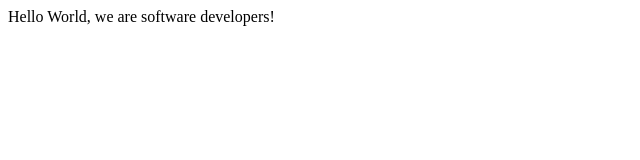
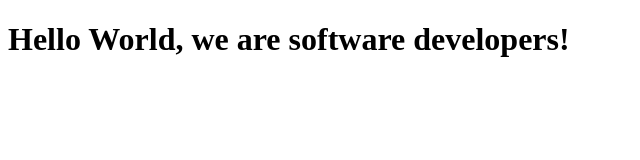
Before and after one commit to carlos-osorio-developer/CodingTrials1, a plain HTML site: page index.html in a window 1280 px wide. Shown: the whole page, without its empty margins (0-640 px from the left). Drawn offline with Linux system fonts and the light colour scheme.

Commit message:
We've just updated the best webpage in the world!

```diff
--- a/index.html
+++ b/index.html
@@ -8,19 +8,9 @@
 
   <body>
     <script src="https://cdn.freecodecamp.org/testable-projects-fcc/v1/bundle.js"></script>
-    Hello World, we are software developers!
-    <!--
 
-    Hello Camper!
+      <h1>Hello World, we are software developers!</h1>
 
-    For now, the test suite only works in Chrome!
-    Please read the README below in the JS Editor before beginning.
-    Feel free to delete this message once you have read it.
-    Good luck and Happy Coding!
-
-    - The freeCodeCamp Team
-
-    -->
     <script  src="js/index.js"></script>
   </body>
 </html>
```
